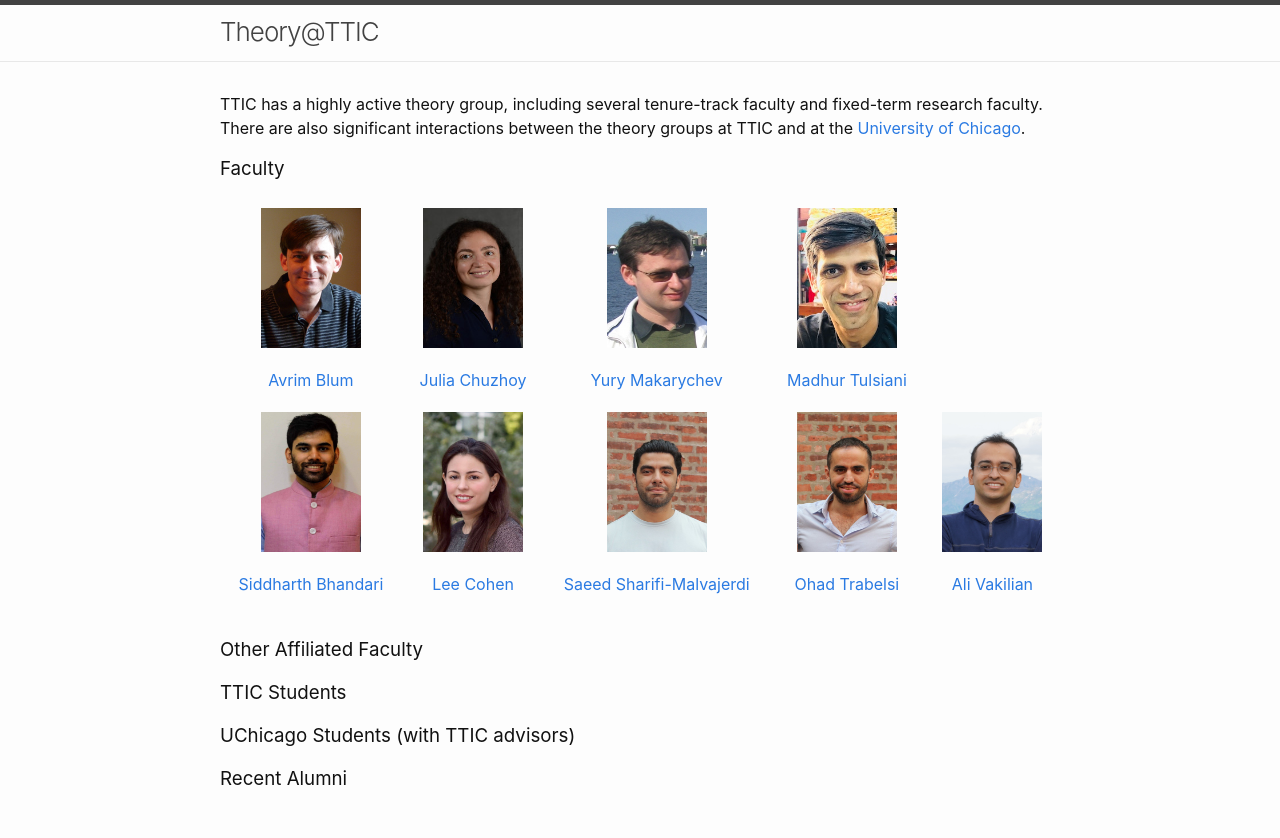
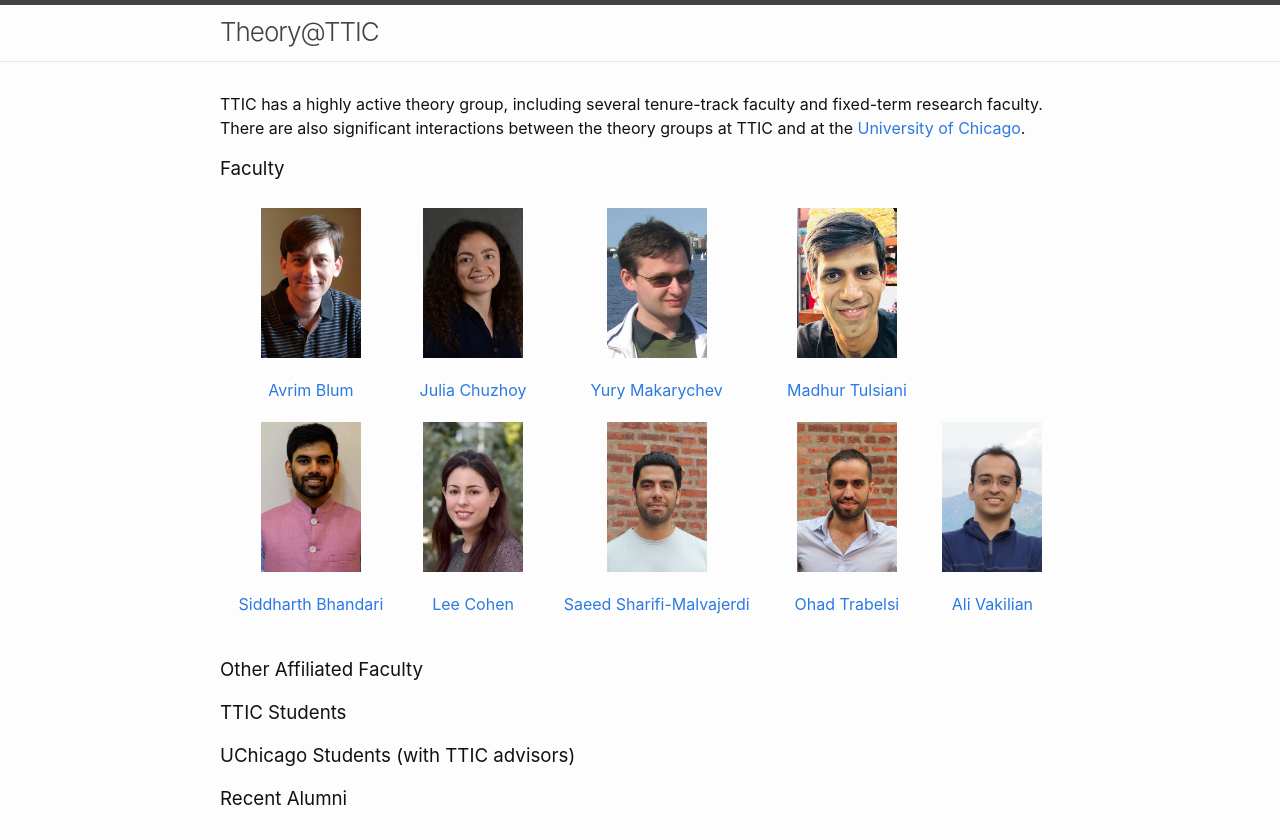
Before and after one commit to madhurtulsiani/theorypage, a Jekyll site: the page built from index.md, in a window 1280 px wide. Shown: the top 838 px of the page. Built offline with Jekyll 4.4.1, drawn with Linux system fonts in a browser that asks for light colours; our own code applies the rules of GitHub Pages for plain Markdown files; grey boxes are pictures that could not be loaded.

Commit message:
Update index.md

```diff
--- a/index.md
+++ b/index.md
@@ -5,10 +5,10 @@ TTIC has a highly active theory group, including several tenure-track faculty an
 
 ### Faculty
 
-|        <img src="avrim.jpg" height="140" width="100">        |   <img src="julia.jpg" height="140" width="100">    |        <img src="yury.jpg" height="140" width="100">         |       <img src="madhur.jpg" height="140" width="100">       |                                                |
+|        <img src="avrim.jpg" height="150" width="100">        |   <img src="julia.jpg" height="150" width="100">    |        <img src="yury.jpg" height="150" width="100">         |       <img src="madhur.jpg" height="150" width="100">       |                                                |
 | :----------------------------------------------------------: | :-------------------------------------------------: | :----------------------------------------------------------: | :---------------------------------------------------------: | :--------------------------------------------: |
 |         [Avrim Blum](https://home.ttic.edu/~avrim/)          |   [Julia Chuzhoy](https://home.ttic.edu/~cjulia/)   |       [Yury Makarychev](https://home.ttic.edu/~yury/)        |     [Madhur Tulsiani](https://home.ttic.edu/~madhurt/)      |                                                |
-|      <img src="siddharth.jpg" height="140" width="100">      |    <img src="lee.jpg" height="140" width="100">     |        <img src="saeed.jpg" height="140" width="100">        |        <img src="ohad.jpg" height="140" width="100">        |  <img src="ali.jpg" height="140" width="100">  |
+|      <img src="siddharth.jpg" height="150" width="100">      |    <img src="lee.jpg" height="150" width="100">     |        <img src="saeed.jpg" height="150" width="100">        |        <img src="ohad.jpg" height="150" width="100">        |  <img src="ali.jpg" height="150" width="100">  |
 | [Siddharth Bhandari](https://sites.google.com/view/siddharth-bhandari/) | [Lee Cohen](https://sites.google.com/view/leecohen) | [Saeed Sharifi-Malvajerdi](https://sites.google.com/view/saeedsh/home) | [Ohad Trabelsi](https://sites.google.com/view/ohadtrabelsi) | [Ali Vakilian](https://www.mit.edu/~vakilian/) |
 
 
```
